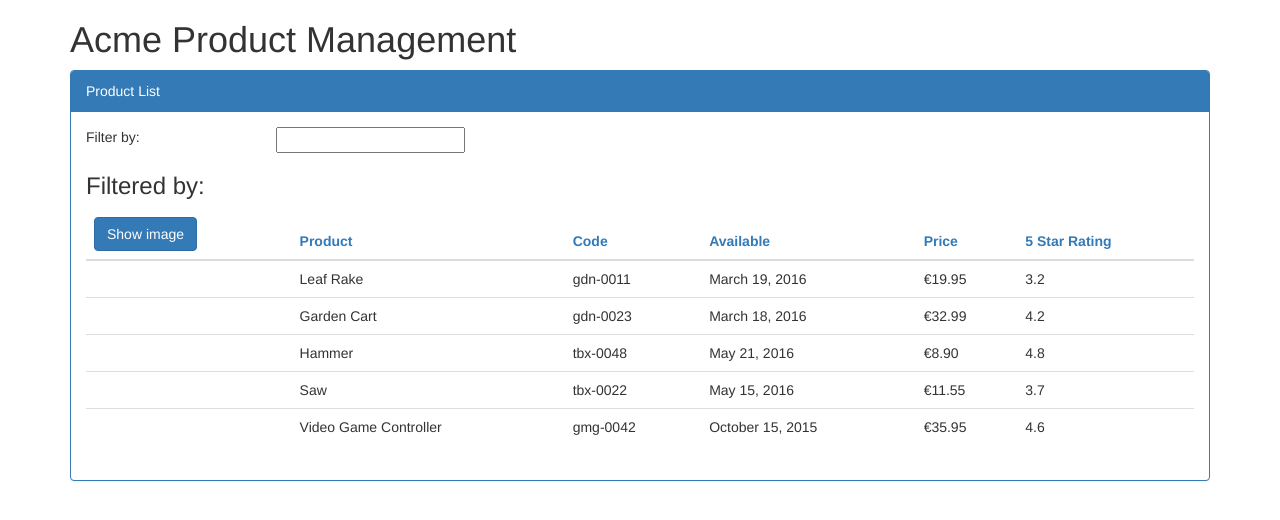
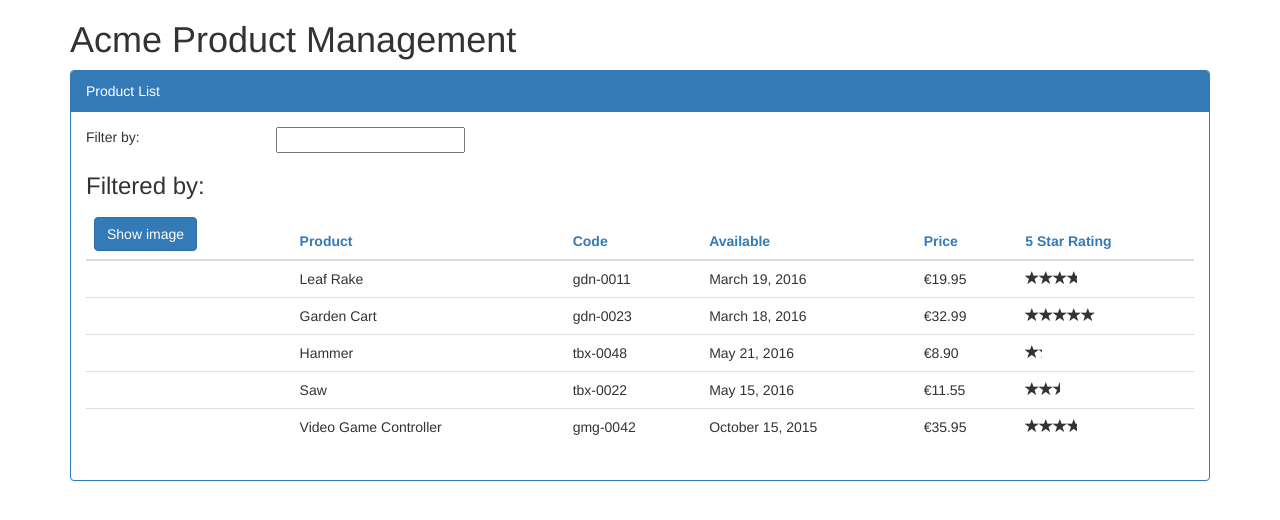
Before and after one commit to plastikaweb/APM-angular-2, an Angular app: page / in a window 1280 px wide. Shown: the top 520 px of the page. Built offline with nearby package versions, Linux system fonts and the light colour scheme.

Commit message:
star child component

```diff
--- a/src/app/app.module.ts
+++ b/src/app/app.module.ts
@@ -6,12 +6,14 @@ import { HttpModule } from '@angular/http';
 import { AppComponent } from './app.component';
 import { ProductsComponent } from './products/products.component';
 import { ProductFilterPipe } from './products/product-filter.pipe';
+import { StarComponent } from './shared/star.component';
 
 @NgModule({
   declarations: [
     AppComponent,
     ProductsComponent,
-    ProductFilterPipe
+    ProductFilterPipe,
+    StarComponent
   ],
   imports: [
     BrowserModule,
--- a/src/app/products/products.component.html
+++ b/src/app/products/products.component.html
@@ -17,7 +17,8 @@
                 <thead>
                 <tr>
                     <th>
-                        <button class="btn btn-primary" (click)="toggleImage()">{{showImage ? 'Hide' : 'Show'}} image</button>
+                        <button class="btn btn-primary" (click)="toggleImage()">{{showImage ? 'Hide' : 'Show'}} image
+                        </button>
                     </th>
                     <th>Product</th>
                     <th>Code</th>
@@ -37,7 +38,12 @@
                     <td>{{product.productCode | lowercase}}</td>
                     <td>{{product.releaseDate}}</td>
                     <td>{{product.price | currency:'EUR':true:'1.2-2'}}</td>
-                        <td>{{product.starRating}}</td>
+                    <td>
+                        <app-star
+                                [rating]="product.starRating"
+                                (ratingClicked)="onNotify($event)">
+                        </app-star>
+                    </td>
                 </tr>
                 </tbody>
             </table>
--- a/src/app/products/products.component.ts
+++ b/src/app/products/products.component.ts
@@ -20,7 +20,7 @@ export class ProductsComponent implements OnInit {
             "releaseDate": "March 19, 2016",
             "description": "Leaf rake with 48-inch wooden handle.",
             "price": 19.95,
-            "starRating": 3.2,
+            "starRating": 3,
             "imageUrl": "http://openclipart.org/image/300px/svg_to_png/26215/Anonymous_Leaf_Rake.png"
         },
         {
@@ -30,7 +30,7 @@ export class ProductsComponent implements OnInit {
             "releaseDate": "March 18, 2016",
             "description": "15 gallon capacity rolling garden cart",
             "price": 32.99,
-            "starRating": 4.2,
+            "starRating": 5,
             "imageUrl": "http://openclipart.org/image/300px/svg_to_png/58471/garden_cart.png"
         },
         {
@@ -40,7 +40,7 @@ export class ProductsComponent implements OnInit {
             "releaseDate": "May 21, 2016",
             "description": "Curved claw steel hammer",
             "price": 8.9,
-            "starRating": 4.8,
+            "starRating": 1,
             "imageUrl": "http://openclipart.org/image/300px/svg_to_png/73/rejon_Hammer.png"
         },
         {
@@ -50,7 +50,7 @@ export class ProductsComponent implements OnInit {
             "releaseDate": "May 15, 2016",
             "description": "15-inch steel blade hand saw",
             "price": 11.55,
-            "starRating": 3.7,
+            "starRating": 2,
             "imageUrl": "http://openclipart.org/image/300px/svg_to_png/27070/egore911_saw.png"
         },
         {
@@ -60,7 +60,7 @@ export class ProductsComponent implements OnInit {
             "releaseDate": "October 15, 2015",
             "description": "Standard two-button video game controller",
             "price": 35.95,
-            "starRating": 4.6,
+            "starRating": 3,
             "imageUrl": "http://openclipart.org/image/300px/svg_to_png/120337/xbox-controller_01.png"
         }
     ];
@@ -69,6 +69,10 @@ export class ProductsComponent implements OnInit {
         this.showImage = !this.showImage;
     }
 
+    onNotify(message: string): void {
+        this.listProductTitle = 'Product List: ' + message;
+    }
+
     ngOnInit(): void {
         console.info('init products component');
     }
--- /dev/null
+++ b/src/app/shared/star.component.css
@@ -0,0 +1,6 @@
+.crop {
+    overflow: hidden;
+}
+div {
+    cursor: pointer;
+}
--- /dev/null
+++ b/src/app/shared/star.component.html
@@ -0,0 +1,11 @@
+<div class="crop"
+     [style.width.px]="starWidth"
+     [title]="rating">
+    <div (click)="onClick()" style="width: 86px">
+        <span class="glyphicon glyphicon-star"></span>
+        <span class="glyphicon glyphicon-star"></span>
+        <span class="glyphicon glyphicon-star"></span>
+        <span class="glyphicon glyphicon-star"></span>
+        <span class="glyphicon glyphicon-star"></span>
+    </div>
+</div>
--- /dev/null
+++ b/src/app/shared/star.component.ts
@@ -0,0 +1,20 @@
+import {Component, OnChanges, Input, Output, EventEmitter} from '@angular/core';
+
+@Component({
+  selector: 'app-star',
+  templateUrl: './star.component.html',
+  styleUrls: ['./star.component.css']
+})
+export class StarComponent implements OnChanges {
+  @Input() rating: number;
+  starWidth: number;
+  @Output() ratingClicked: EventEmitter<string> = new EventEmitter<string>();
+
+  onClick() {
+    this.ratingClicked.emit('The rating ' + this.rating + ' was clicked');
+  }
+  ngOnChanges(): void {
+    this.starWidth = this.rating * 86 / 5;
+  }
+
+}
```
Lines whose indentation alone changed are shown as unchanged.
